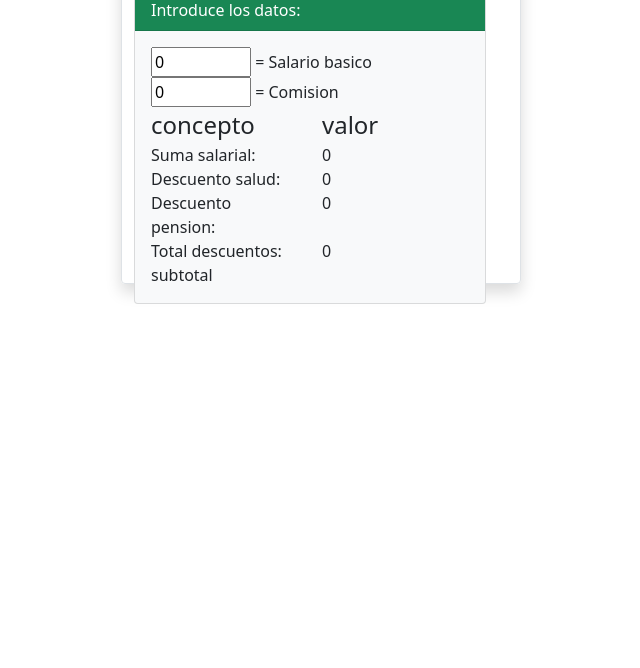
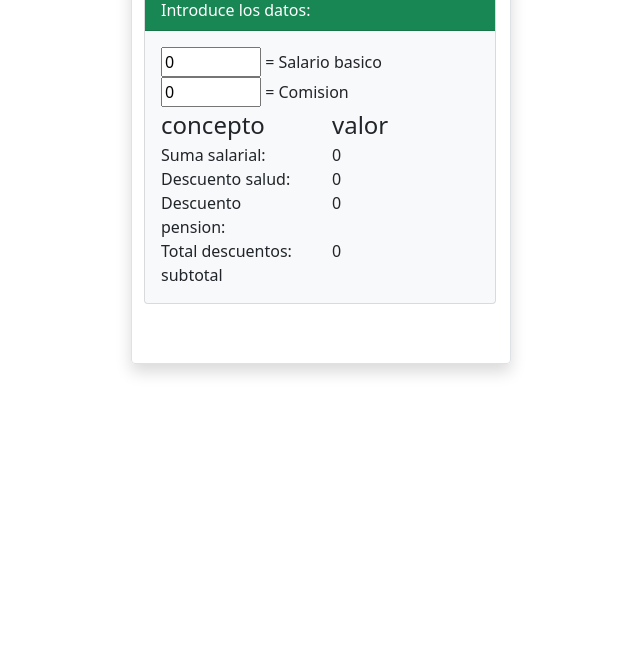
Before and after one commit to samueldazadaza/misalario, a plain HTML site: page index.html in a window 1280 px wide. Shown: the part 132-800 px from the top of the page, without its empty margins (319-959 px from the left). Drawn offline with nearby package versions, Linux system fonts and the light colour scheme.

Commit message:
se cambia tama;o de caja

```diff
--- a/index.html
+++ b/index.html
@@ -9,7 +9,7 @@
 <body>
     <div id="app" class="container">
         <!-- creando contenedor principal -->
-        <div class="shadow rounded container border my-3" style="width: 400px; height: 400px;">
+        <div class="shadow rounded container border my-3" style="width: 380px; height: 480px;">
             <div class="text-success text-center h-4"><h1>Bienvenidos a la caluladora salarial</h1></div>
                 <!-- card -->
                 <div class="card text-dark bg-light mb-3" style="max-width: 22rem;">
```
